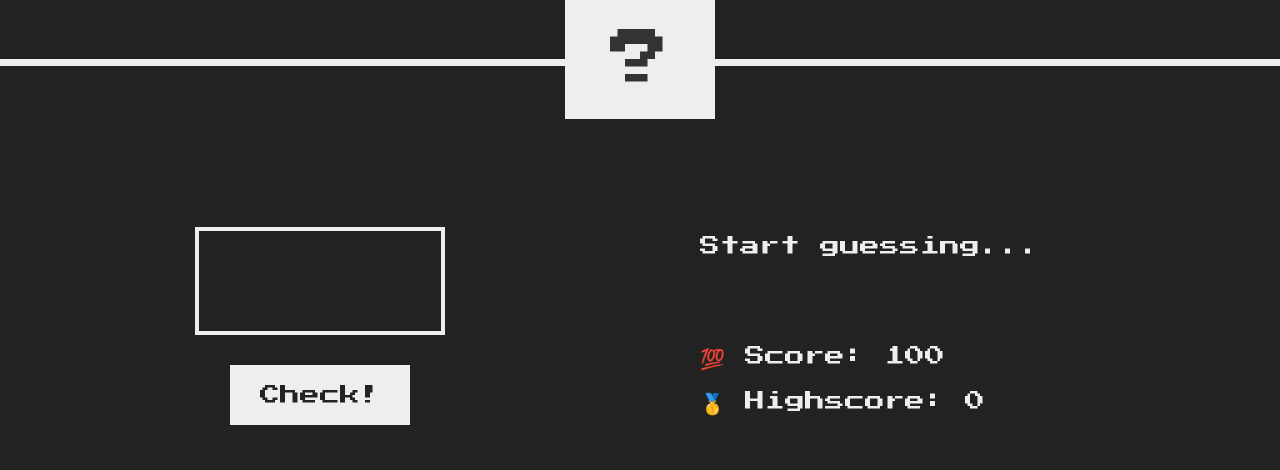
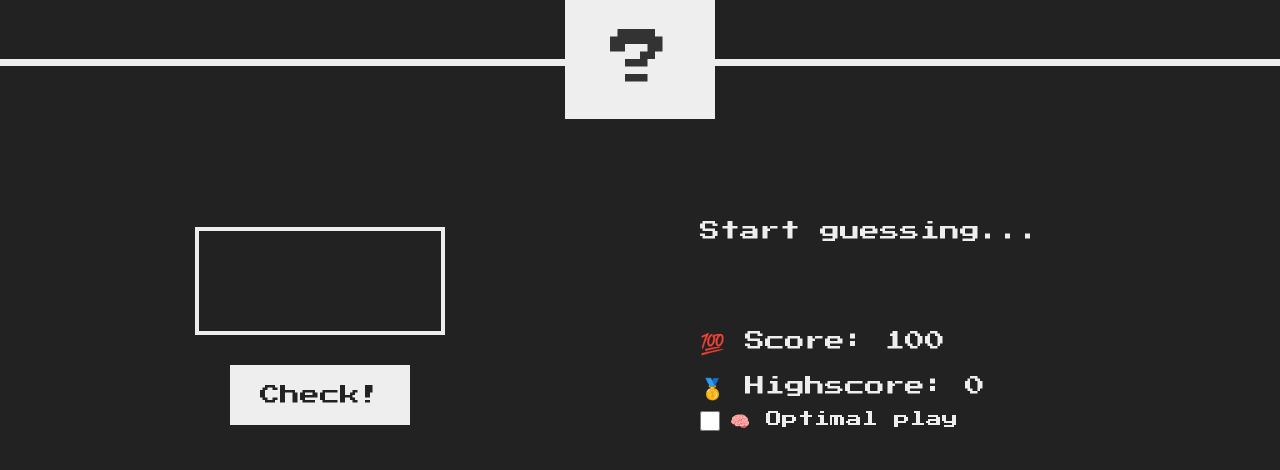
Before and after one commit to IamYVJ/Game-GuessTheNumber, a PHP site: page /index.html in a window 1280 px wide. Shown: the part 214-684 px from the top of the page. Run offline with PHP 8.4, Linux system fonts and the light colour scheme.

Commit message:
Added Optimal Play

```diff
--- a/index.html
+++ b/index.html
@@ -25,6 +25,13 @@
         <p class="label-highscore">
           🥇 Highscore: <span class="highscore">0</span>
         </p>
+        <label class="optimal-toggle">
+          <input type="checkbox" class="optimal" /> 🧠 Optimal play
+        </label>
+        <div class="hint hidden">
+          <p>🧮 Best guess: <span class="hint-guess">500</span></p>
+          <p>🎯 Max guesses to win: <span class="hint-max">10</span></p>
+        </div>
       </section>
     </main>
     <script src="script.js"></script>
--- a/script.js
+++ b/script.js
@@ -14,12 +14,20 @@ const numberEl = document.querySelector(".number");
 const guessEl = document.querySelector(".guess");
 const checkBtn = document.querySelector(".check");
 const againBtn = document.querySelector(".again");
+const optimalToggle = document.querySelector(".optimal");
+const hintEl = document.querySelector(".hint");
+const hintGuessEl = document.querySelector(".hint-guess");
+const hintMaxEl = document.querySelector(".hint-max");
 
 const randomNumber = () => Math.trunc(Math.random() * (MAX - MIN + 1)) + MIN;
 
 let secretNumber = randomNumber();
 let score = START_SCORE;
 let highscore = Number(localStorage.getItem("highscore")) || 0;
+
+// Feasible range the secret is known to lie in, narrowed by every guess.
+let low = MIN;
+let high = MAX;
 
 highscoreEl.textContent = highscore;
 
@@ -31,6 +39,25 @@ const setPlaying = function (playing) {
   checkBtn.disabled = !playing;
   guessEl.disabled = !playing;
 };
+
+// Optimal binary-search guess: midpoint of the feasible range. The guaranteed
+// worst-case guesses left to win a range of N candidates is ⌈log2(N + 1)⌉.
+const updateHint = function () {
+  if (!optimalToggle.checked) return;
+  if (low > high) {
+    hintGuessEl.textContent = "—";
+    hintMaxEl.textContent = "0";
+    return;
+  }
+  const count = high - low + 1;
+  hintGuessEl.textContent = Math.floor((low + high) / 2);
+  hintMaxEl.textContent = Math.ceil(Math.log2(count + 1));
+};
+
+optimalToggle.addEventListener("change", function () {
+  hintEl.classList.toggle("hidden", !optimalToggle.checked);
+  updateHint();
+});
 
 checkBtn.addEventListener("click", function () {
   const guess = Number(guessEl.value);
@@ -59,6 +86,11 @@ checkBtn.addEventListener("click", function () {
     return;
   }
 
+  // Narrow the feasible range from this guess's high/low feedback.
+  if (guess < secretNumber) low = Math.max(low, guess + 1);
+  else high = Math.min(high, guess - 1);
+  updateHint();
+
   score -= PENALTY;
   if (score <= 0) {
     score = 0;
@@ -73,12 +105,15 @@ checkBtn.addEventListener("click", function () {
 againBtn.addEventListener("click", function () {
   score = START_SCORE;
   secretNumber = randomNumber();
+  low = MIN;
+  high = MAX;
 
   displayMessage("Start guessing...");
   scoreEl.textContent = score;
   numberEl.textContent = "?";
   guessEl.value = "";
   setPlaying(true);
+  updateHint();
 
   document.body.style.backgroundColor = "#222";
   numberEl.style.width = "15rem";
--- a/style.css
+++ b/style.css
@@ -117,3 +117,30 @@ h1 {
 .label-score {
   margin-bottom: 2rem;
 }
+
+.optimal-toggle {
+  display: inline-flex;
+  align-items: center;
+  gap: 1rem;
+  margin-top: 1rem;
+  font-size: 1.6rem;
+  cursor: pointer;
+}
+
+.optimal-toggle input {
+  width: 2rem;
+  height: 2rem;
+  cursor: pointer;
+}
+
+.hint {
+  margin-top: 2rem;
+  padding: 1.5rem 2rem;
+  border: 3px solid #eee;
+  font-size: 1.6rem;
+  line-height: 1.8;
+}
+
+.hint.hidden {
+  display: none;
+}
```
